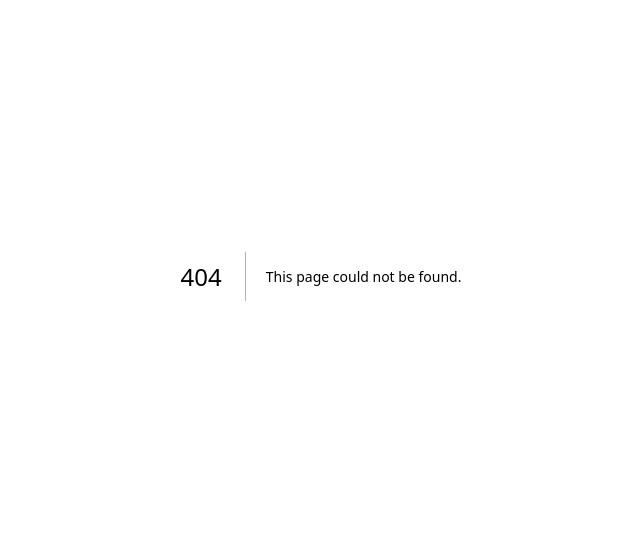
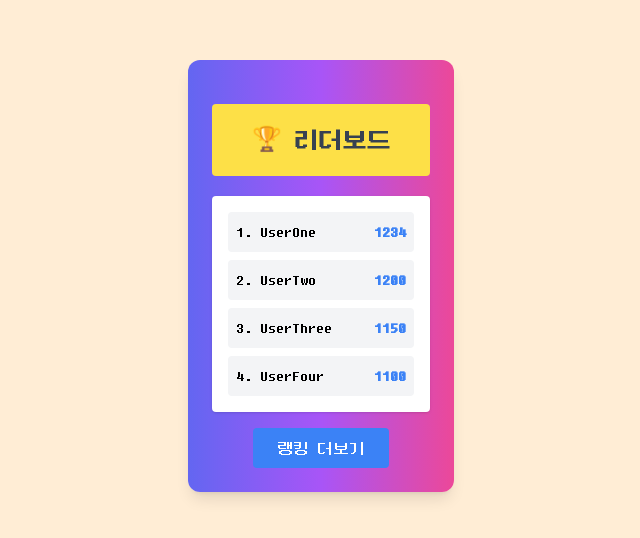
Before and after one commit to OjiWorks/oji-minesweeper-web, a Next.js app: page /Game/results in a window 1280 px wide. Before the commit this address had no page. Shown: the part 124-662 px from the top of the page, without its empty margins (319-959 px from the left). Built offline with nearby package versions, Linux system fonts and the light colour scheme.

Commit message:
Feat: 리더보드 프로토타입 제작

```diff
--- /dev/null
+++ b/src/app/Game/results/page.tsx
@@ -0,0 +1,29 @@
+"use client";
+
+import RankedListItem from "@/src/components/RankedListItem";
+
+export default function Results() {
+  return (
+    <div className="fixed inset-0 flex flex-col items-center justify-center">
+      <div className="flex flex-col justify-center items-center p-6 bg-gradient-to-r from-indigo-500 via-purple-500 to-pink-500 rounded-xl md:max-w-md shadow-lg">
+        {/* header */}
+        <div className="p-5 m-5 flex justify-center w-full rounded bg-yellow-300">
+          <h1 className="text-2xl font-bold text-gray-700">🏆 리더보드</h1>
+        </div>
+
+        <div className="w-full bg-white p-4 rounded shadow">
+          <ul className="space-y-2">
+            <RankedListItem user={"1. UserOne"} score={"1234"} />
+            <RankedListItem user={"2. UserTwo"} score={"1200"} />
+            <RankedListItem user={"3. UserThree"} score={"1150"} />
+            <RankedListItem user={"4. UserFour"} score={"1100"} />
+          </ul>
+        </div>
+
+        <button className="mt-4 px-6 py-2 bg-blue-500 text-white rounded hover:bg-blue-600">
+          랭킹 더보기
+        </button>
+      </div>
+    </div>
+  );
+}
--- /dev/null
+++ b/src/components/RankedListItem/index.tsx
@@ -0,0 +1,13 @@
+interface RankedListItemProps {
+  user: string;
+  score: string;
+}
+
+export default function RankedListItem({ user, score }: RankedListItemProps) {
+  return (
+    <li className="flex justify-between p-2 bg-gray-100 rounded hover:bg-gray-200">
+      <span className="font-medium">{user}</span>
+      <span className="font-bold text-blue-500">{score}</span>
+    </li>
+  );
+}
```
